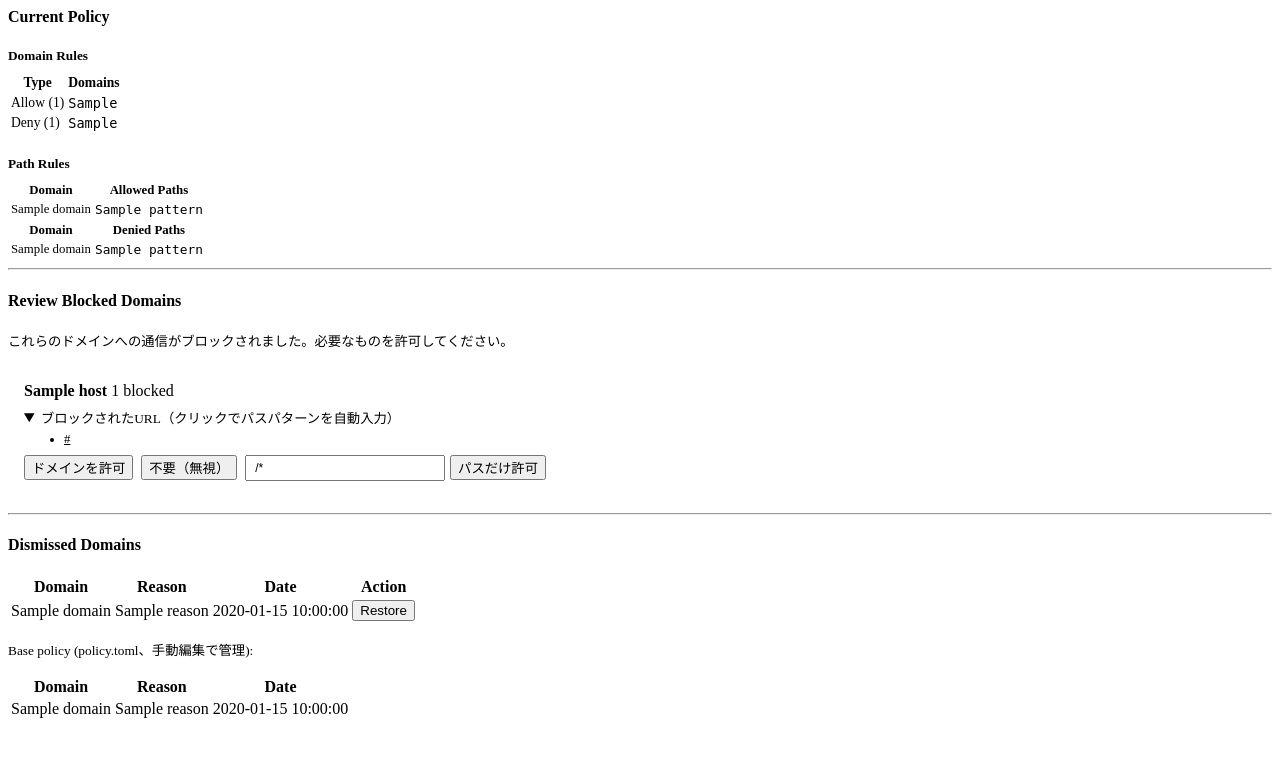
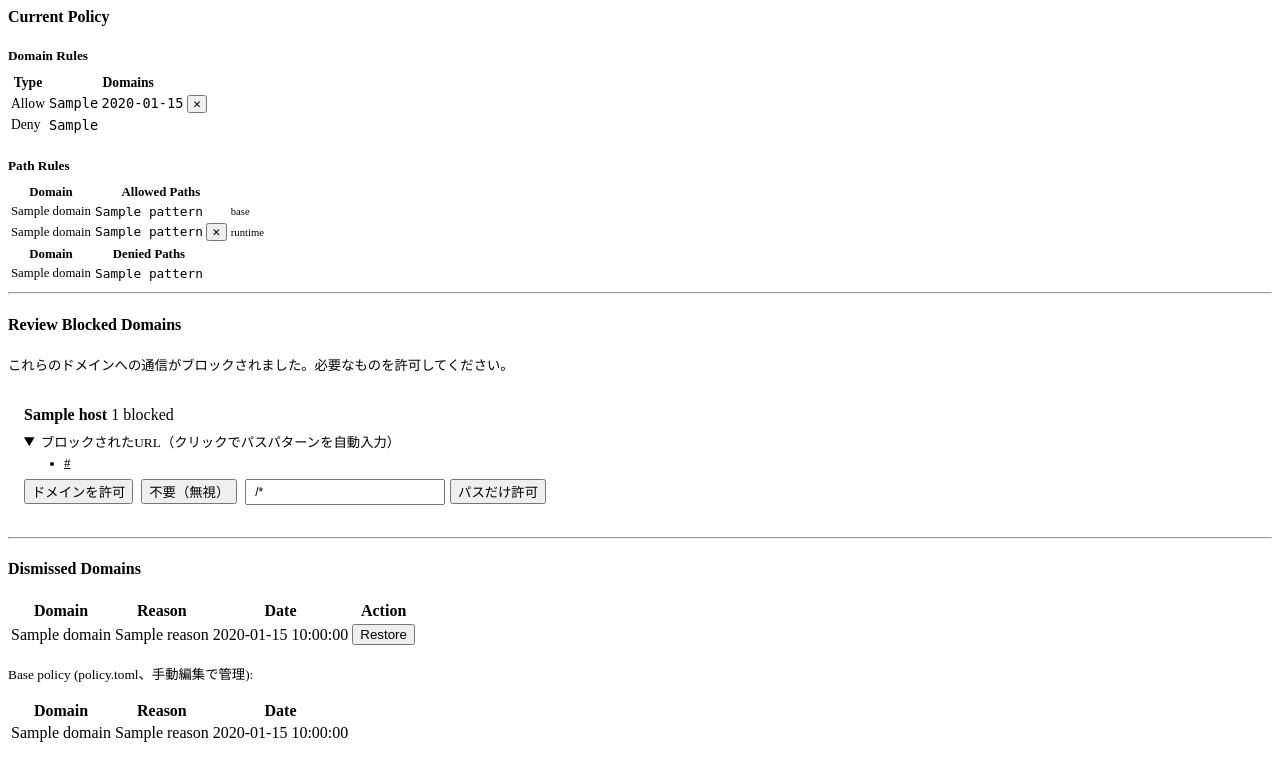
Before and after one commit to ymdarake/agent-zoo, a Flask app: template dashboard/templates/partials/whitelist.html in a window 1280 px wide. Shown: the top 781 px of the page. Run offline with Flask 3, Linux system fonts and the light colour scheme; the template is opened without the code that fills it: most values are stand-ins (such as "Sample title", 1, 10 or a date in 2020).

Commit message:
:sparkles: 許可の取り消し機能（Revoke）を追加
- remove_from_allow_list / remove_from_paths_allow をpolicy_edit.pyに追加
- API: /api/whitelist/revoke-domain, /api/whitelist/revoke-path
- Current Policy UIでbase/runtimeを視覚的に区別（runtime=枠線付き+✕ボタン）
- base設定は手動編集が必要と明示、runtime設定のみUI操作で取り消し可能

Co-Authored-By: Claude Opus 4.6 (1M context) <noreply@anthropic.com>

```diff
--- a/dashboard/app.py
+++ b/dashboard/app.py
@@ -24,7 +24,9 @@ from policy_edit import (
     add_to_dismissed,
     add_to_paths_allow,
     get_whitelist_candidates,
+    remove_from_allow_list,
     remove_from_dismissed,
+    remove_from_paths_allow,
 )
 
 app = Flask(__name__)
@@ -263,15 +265,11 @@ def partial_whitelist():
 
     # 現在の設定まとめ
     current_policy = {
-        "allow_domains": (
-            policy.get("domains", {}).get("allow", {}).get("list", [])
-            + runtime.get("domains", {}).get("allow", {}).get("list", [])
-        ),
+        "base_allow_domains": policy.get("domains", {}).get("allow", {}).get("list", []),
+        "runtime_allow_domains": runtime.get("domains", {}).get("allow", {}).get("list", []),
         "deny_domains": policy.get("domains", {}).get("deny", {}).get("list", []),
-        "paths_allow": {
-            **policy.get("paths", {}).get("allow", {}),
-            **runtime.get("paths", {}).get("allow", {}),
-        },
+        "base_paths_allow": policy.get("paths", {}).get("allow", {}),
+        "runtime_paths_allow": runtime.get("paths", {}).get("allow", {}),
         "paths_deny": policy.get("paths", {}).get("deny", {}),
     }
 
@@ -381,5 +379,36 @@ def api_whitelist_restore():
     return jsonify({"status": "ok", "action": "restored", "domain": domain})
 
 
+@app.route("/api/whitelist/revoke-domain", methods=["POST"])
+def api_whitelist_revoke_domain():
+    body = _get_json_body()
+    domain = body.get("domain", "").strip()
+    error = _validate_domain(domain)
+    if error:
+        return jsonify({"error": error}), 400
+    policy_path = os.environ.get("POLICY_PATH", "/app/policy.toml")
+    remove_from_allow_list(policy_path, domain)
+    if request.headers.get("HX-Request"):
+        return partial_whitelist()
+    return jsonify({"status": "ok", "action": "revoked", "domain": domain})
+
+
+@app.route("/api/whitelist/revoke-path", methods=["POST"])
+def api_whitelist_revoke_path():
+    body = _get_json_body()
+    domain = body.get("domain", "").strip()
+    path_pattern = body.get("path_pattern", "").strip()
+    error = _validate_domain(domain)
+    if error:
+        return jsonify({"error": error}), 400
+    if not path_pattern:
+        return jsonify({"error": "path_pattern is required"}), 400
+    policy_path = os.environ.get("POLICY_PATH", "/app/policy.toml")
+    remove_from_paths_allow(policy_path, domain, path_pattern)
+    if request.headers.get("HX-Request"):
+        return partial_whitelist()
+    return jsonify({"status": "ok", "action": "revoked", "domain": domain, "path_pattern": path_pattern})
+
+
 if __name__ == "__main__":
     app.run(host="0.0.0.0", port=8080, debug=True)
--- a/dashboard/templates/partials/whitelist.html
+++ b/dashboard/templates/partials/whitelist.html
@@ -3,28 +3,59 @@
 
 <h5 style="margin-bottom:0.5rem">Domain Rules</h5>
 <table style="font-size:0.85rem">
-    <thead><tr><th>Type</th><th>Domains</th></tr></thead>
+    <thead><tr><th>Type</th><th>Domains</th><th></th></tr></thead>
     <tbody>
         <tr>
-            <td><span style="color:var(--pico-ins-color)">Allow</span> ({{ current_policy.allow_domains|length }})</td>
-            <td>{% for d in current_policy.allow_domains %}<code>{{ d }}</code> {% endfor %}{% if not current_policy.allow_domains %}<small>なし（全ブロック）</small>{% endif %}</td>
+            <td><span style="color:var(--pico-ins-color)">Allow</span></td>
+            <td>
+                {% for d in current_policy.base_allow_domains %}<code>{{ d }}</code> {% endfor %}
+                {% for d in current_policy.runtime_allow_domains %}
+                <code style="border:1px solid var(--pico-primary)">{{ d }}</code>
+                <form style="display:inline;margin:0" hx-post="/api/whitelist/revoke-domain" hx-target="#tab-whitelist" hx-swap="innerHTML"
+                    hx-confirm="{{ d }} の許可を取り消しますか？">
+                    <input type="hidden" name="domain" value="{{ d }}">
+                    <button type="submit" class="btn-sm" style="color:var(--pico-del-color);font-size:0.65rem;padding:1px 4px">✕</button>
+                </form>
+                {% endfor %}
+                {% if not current_policy.base_allow_domains and not current_policy.runtime_allow_domains %}<small>なし</small>{% endif %}
+            </td>
+            <td></td>
         </tr>
         <tr>
-            <td><span style="color:var(--pico-del-color)">Deny</span> ({{ current_policy.deny_domains|length }})</td>
+            <td><span style="color:var(--pico-del-color)">Deny</span></td>
             <td>{% for d in current_policy.deny_domains %}<code>{{ d }}</code> {% endfor %}{% if not current_policy.deny_domains %}<small>なし</small>{% endif %}</td>
+            <td></td>
         </tr>
     </tbody>
 </table>
 
 <h5 style="margin-bottom:0.5rem">Path Rules</h5>
-{% if current_policy.paths_allow %}
+{% set has_paths = current_policy.base_paths_allow or current_policy.runtime_paths_allow %}
+{% if has_paths %}
 <table style="font-size:0.8rem">
-    <thead><tr><th>Domain</th><th style="color:var(--pico-ins-color)">Allowed Paths</th></tr></thead>
+    <thead><tr><th>Domain</th><th style="color:var(--pico-ins-color)">Allowed Paths</th><th></th></tr></thead>
     <tbody>
-    {% for domain, patterns in current_policy.paths_allow.items() %}
+    {% for domain, patterns in current_policy.base_paths_allow.items() %}
     <tr>
         <td>{{ domain }}</td>
         <td>{% for p in patterns %}<code>{{ p }}</code> {% endfor %}</td>
+        <td><small style="color:var(--pico-muted-color)">base</small></td>
+    </tr>
+    {% endfor %}
+    {% for domain, patterns in current_policy.runtime_paths_allow.items() %}
+    <tr>
+        <td>{{ domain }}</td>
+        <td>
+            {% for p in patterns %}
+            <code style="border:1px solid var(--pico-primary)">{{ p }}</code>
+            <form style="display:inline;margin:0" hx-post="/api/whitelist/revoke-path" hx-target="#tab-whitelist" hx-swap="innerHTML">
+                <input type="hidden" name="domain" value="{{ domain }}">
+                <input type="hidden" name="path_pattern" value="{{ p }}">
+                <button type="submit" class="btn-sm" style="color:var(--pico-del-color);font-size:0.65rem;padding:1px 4px">✕</button>
+            </form>
+            {% endfor %}
+        </td>
+        <td><small style="color:var(--pico-primary)">runtime</small></td>
     </tr>
     {% endfor %}
     </tbody>
@@ -45,7 +76,6 @@
     </tbody>
 </table>
 {% endif %}
-</details>
 
 <hr>
 
```
Also changed, not shown: addons/policy_edit.py (+25 -0 lines).
